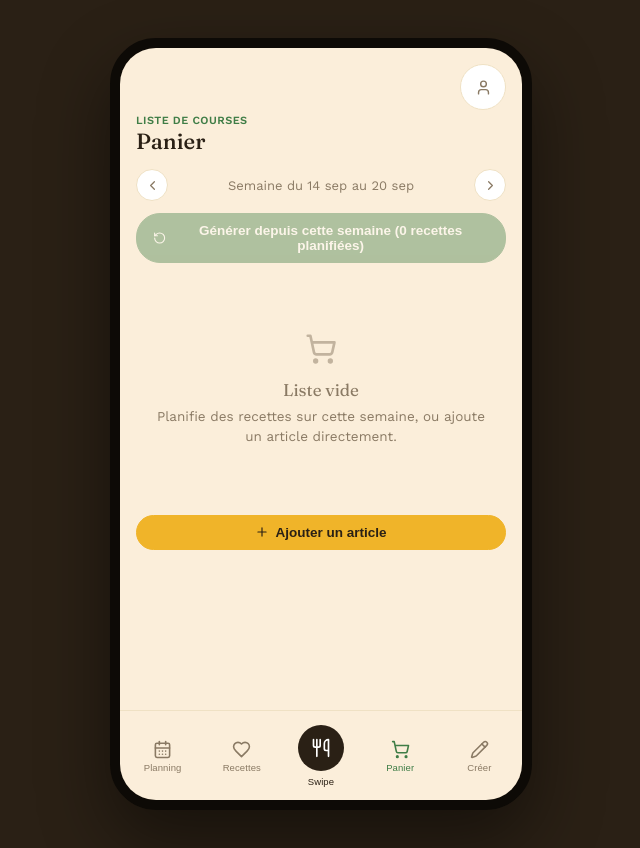
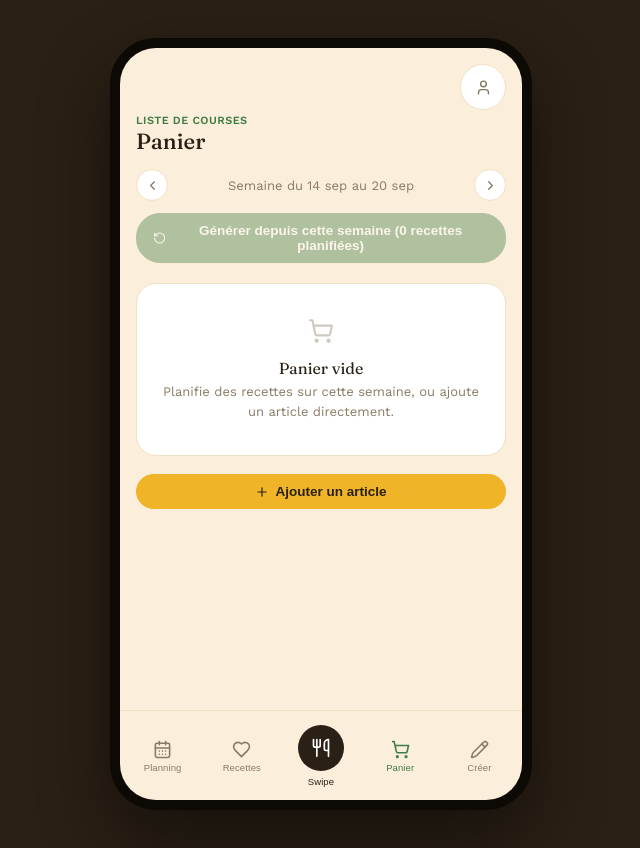
Before and after one commit to thomasregobelin-lgtm/recipy-mvp, a React (Vite) app: page / in a window 1280 px wide. Both pictures are taken after a click on the button "Panier". Shown: the top 848 px of the page, without its empty margins (331-971 px from the left). Built offline with nearby package versions, Linux system fonts and the light colour scheme.

Commit message:
Panier: garder le meme design (carte) quand la liste est vide au lieu de l'ancien ecran vide generique

```diff
--- a/src/App.jsx
+++ b/src/App.jsx
@@ -1464,9 +1464,13 @@ function ShoppingScreen({ data, generateShoppingList, toggleShoppingItem, clearS
       </button>
 
       {data.shoppingList.length === 0 ? (
-        <EmptyState icon={<ShoppingCart size={32} />}
-          title="Liste vide"
-          body={weekPlanCount === 0 ? "Planifie des recettes sur cette semaine, ou ajoute un article directement." : "Clique sur « Générer depuis cette semaine » pour construire ta liste."} />
+        <div className="mp-card" style={{ textAlign: "center", padding: "34px 20px", color: "var(--ink-soft)" }}>
+          <ShoppingCart size={26} style={{ opacity: 0.4, marginBottom: 10 }} />
+          <div className="mp-serif" style={{ fontSize: 16, color: "var(--ink)", marginBottom: 4 }}>Panier vide</div>
+          <div style={{ fontSize: 13, lineHeight: 1.5 }}>
+            {weekPlanCount === 0 ? "Planifie des recettes sur cette semaine, ou ajoute un article directement." : "Clique sur « Générer depuis cette semaine » pour construire ta liste."}
+          </div>
+        </div>
       ) : (
         categoriesPresent.map((cat) => (
           <div key={cat}>
```
